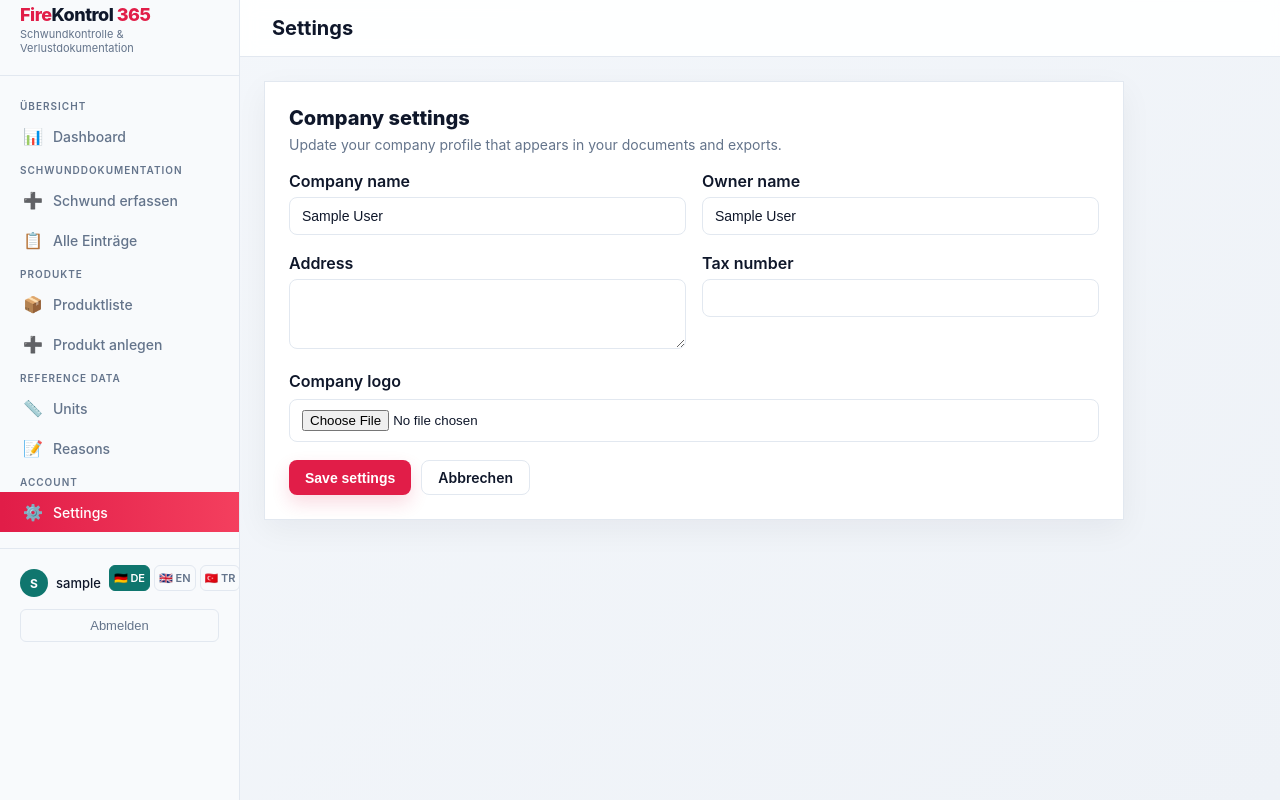
After one commit to prashanttrivedi2020/avoccontrol, a Laravel app: page /settings in a window 1280 px wide. The commit adds this page. Run offline with Laravel 12, Linux system fonts and the light colour scheme; the visitor is signed in with stand-in values (Sample User, id 1).

Commit message:
setting and pdf export

```diff
--- /dev/null
+++ b/app/Http/Controllers/UserSettingsController.php
@@ -0,0 +1,42 @@
+<?php
+
+namespace App\Http\Controllers;
+
+use Illuminate\Http\Request;
+use Illuminate\Support\Facades\Storage;
+
+class UserSettingsController extends Controller
+{
+    public function show()
+    {
+        return view('settings');
+    }
+
+    public function update(Request $request)
+    {
+        $validated = $request->validate([
+            'company_name' => ['nullable', 'string', 'max:255'],
+            'owner_name' => ['nullable', 'string', 'max:255'],
+            'address' => ['nullable', 'string', 'max:500'],
+            'tax_number' => ['nullable', 'string', 'max:100'],
+            'logo' => ['nullable', 'image', 'mimes:jpg,jpeg,png,webp', 'max:2048'],
+        ]);
+
+        $user = $request->user();
+
+        if ($request->hasFile('logo')) {
+            if ($user->logo_path) {
+                Storage::disk('public')->delete($user->logo_path);
+            }
+
+            $validated['logo_path'] = $request->file('logo')->store('logos', 'public');
+        }
+
+        unset($validated['logo']);
+
+        $user->fill($validated);
+        $user->save();
+
+        return redirect()->route('settings')->with('success', __('Company settings updated successfully.'));
+    }
+}
--- a/app/Models/User.php
+++ b/app/Models/User.php
@@ -11,7 +11,17 @@ class User extends Authenticatable
     use HasFactory, Notifiable;
 
     protected $fillable = [
-        'name', 'username', 'email', 'password', 'role', 'store_name',
+        'name',
+        'username',
+        'email',
+        'password',
+        'role',
+        'store_name',
+        'company_name',
+        'owner_name',
+        'address',
+        'tax_number',
+        'logo_path',
     ];
 
     protected $hidden = [
--- a/resources/views/layouts/app.blade.php
+++ b/resources/views/layouts/app.blade.php
@@ -4,6 +4,7 @@
     <meta charset="UTF-8">
     <meta name="viewport" content="width=device-width, initial-scale=1.0">
     <meta name="csrf-token" content="{{ csrf_token() }}">
+
     <title>@yield('title', 'FireKontrol 365')</title>
 
     {{-- PWA --}}
@@ -529,9 +530,13 @@
         <a href="{{ route('reasons.index') }}" class="nav-link {{ request()->routeIs('reasons.*') ? 'active' : '' }}">
             <span class="icon">📝</span> {{ __('Reasons') }}
         </a>
-        <div class="nav-section">{{ __('Export') }}</div>
+        <!-- <div class="nav-section">{{ __('Export') }}</div>
         <a href="{{ route('losses.export') }}" class="nav-link">
             <span class="icon">📥</span> {{ __('PDF Export') }}
+        </a> -->
+        <div class="nav-section">{{ __('Account') }}</div>
+        <a href="{{ route('settings') }}" class="nav-link {{ request()->routeIs('settings') ? 'active' : '' }}">
+            <span class="icon">⚙️</span> {{ __('Settings') }}
         </a>
 
     </nav>
--- a/resources/views/losses/index.blade.php
+++ b/resources/views/losses/index.blade.php
@@ -4,7 +4,7 @@
 @section('page-title', __('All Entries'))
 
 @section('topbar-actions')
-    <a href="{{ route('losses.export') }}" class="btn btn-secondary">📥 {{ __('CSV Export') }}</a>
+    <a href="{{ route('losses.export', request()->only(['from', 'to', 'reason', 'product_id'])) }}" class="btn btn-secondary">📥 {{ __('PDF Export') }}</a>
     <a href="{{ route('losses.create') }}" class="btn btn-primary">➕ {{ __('Record Loss') }}</a>
 @endsection
 
--- /dev/null
+++ b/resources/views/settings.blade.php
@@ -0,0 +1,57 @@
+@extends('layouts.app')
+
+@section('title', __('Settings') . ' – FireKontrol 365')
+@section('page-title', __('Settings'))
+
+@section('content')
+<div class="card" style="max-width: 860px;">
+    <div style="display:flex;justify-content:space-between;align-items:center;margin-bottom:18px;gap:12px;flex-wrap:wrap;">
+        <div>
+            <h2 style="font-size:20px;font-weight:800;margin-bottom:6px">{{ __('Company settings') }}</h2>
+            <p style="color:var(--text-muted);font-size:14px">{{ __('Update your company profile that appears in your documents and exports.') }}</p>
+        </div>
+    </div>
+
+    <form action="{{ route('settings.update') }}" method="POST" enctype="multipart/form-data" style="display:grid;gap:18px;">
+        @csrf
+
+        <div class="grid-2">
+            <div>
+                <label for="company_name" style="display:block;font-weight:600;margin-bottom:6px">{{ __('Company name') }}</label>
+                <input id="company_name" name="company_name" type="text" value="{{ old('company_name', auth()->user()->company_name) }}" class="form-control" style="width:100%;padding:10px 12px;border:1px solid var(--border);border-radius:8px;">
+            </div>
+            <div>
+                <label for="owner_name" style="display:block;font-weight:600;margin-bottom:6px">{{ __('Owner name') }}</label>
+                <input id="owner_name" name="owner_name" type="text" value="{{ old('owner_name', auth()->user()->owner_name) }}" class="form-control" style="width:100%;padding:10px 12px;border:1px solid var(--border);border-radius:8px;">
+            </div>
+        </div>
+
+        <div class="grid-2">
+            <div>
+                <label for="address" style="display:block;font-weight:600;margin-bottom:6px">{{ __('Address') }}</label>
+                <textarea id="address" name="address" rows="3" class="form-control" style="width:100%;padding:10px 12px;border:1px solid var(--border);border-radius:8px;">{{ old('address', auth()->user()->address) }}</textarea>
+            </div>
+            <div>
+                <label for="tax_number" style="display:block;font-weight:600;margin-bottom:6px">{{ __('Tax number') }}</label>
+                <input id="tax_number" name="tax_number" type="text" value="{{ old('tax_number', auth()->user()->tax_number) }}" class="form-control" style="width:100%;padding:10px 12px;border:1px solid var(--border);border-radius:8px;">
+            </div>
+        </div>
+
+        <div>
+            <label for="logo" style="display:block;font-weight:600;margin-bottom:8px">{{ __('Company logo') }}</label>
+            <input id="logo" name="logo" type="file" accept="image/*" style="width:100%;padding:10px 12px;border:1px solid var(--border);border-radius:8px;background:#fff;">
+            @if(auth()->user()->logo_path)
+                <div style="margin-top:10px;display:flex;align-items:center;gap:12px;">
+                    <img src="{{ asset('storage/' . auth()->user()->logo_path) }}" alt="Current company logo" style="max-width:120px;max-height:80px;border-radius:8px;border:1px solid var(--border);">
+                    <span style="color:var(--text-muted);font-size:13px">{{ __('Current logo') }}</span>
+                </div>
+            @endif
+        </div>
+
+        <div style="display:flex;gap:10px;flex-wrap:wrap;">
+            <button type="submit" class="btn btn-primary">{{ __('Save settings') }}</button>
+            <a href="{{ route('dashboard') }}" class="btn btn-secondary">{{ __('Cancel') }}</a>
+        </div>
+    </form>
+</div>
+@endsection
--- a/routes/web.php
+++ b/routes/web.php
@@ -6,6 +6,7 @@ use App\Http\Controllers\ProductController;
 use App\Http\Controllers\ProductImportController;
 use App\Http\Controllers\LossController;
 use App\Http\Controllers\Api\ReasonController;
+use App\Http\Controllers\UserSettingsController;
 use App\Http\Controllers\Api\UnitController;
 use App\Http\Middleware\SetLocale;
 use Illuminate\Support\Facades\Route;
@@ -33,6 +34,8 @@ Route::post('/logout',   [AuthController::class, 'logout'])->name('logout');
 // Protected routes
 Route::middleware('auth')->group(function () {
     Route::get('/dashboard', [DashboardController::class, 'index'])->name('dashboard');
+    Route::get('/settings', [UserSettingsController::class, 'show'])->name('settings');
+    Route::post('/settings', [UserSettingsController::class, 'update'])->name('settings.update');
 
     // Product CSV import (must come before resource to avoid {product} wildcard)
     Route::get('/products/import/upload',   [ProductImportController::class, 'showUpload'])->name('products.import.upload');
```
Also changed, not shown: app/Http/Controllers/LossController.php (+57 -7 lines), tests/Feature/UserSettingsTest.php (added, +38 -0 lines), database/migrations/2026_07_13_000000_add_company_settings_to_users_table.php (added).
